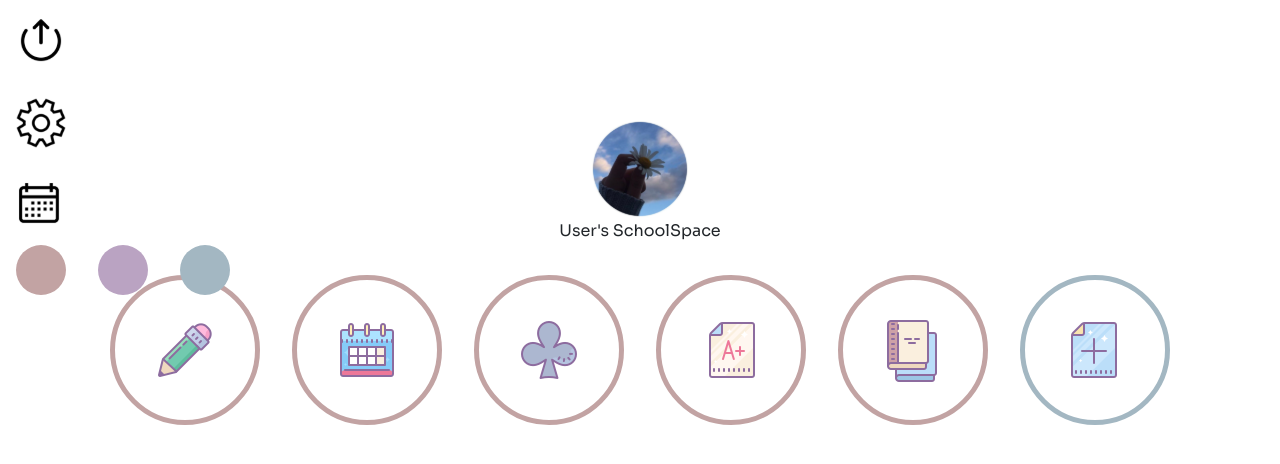
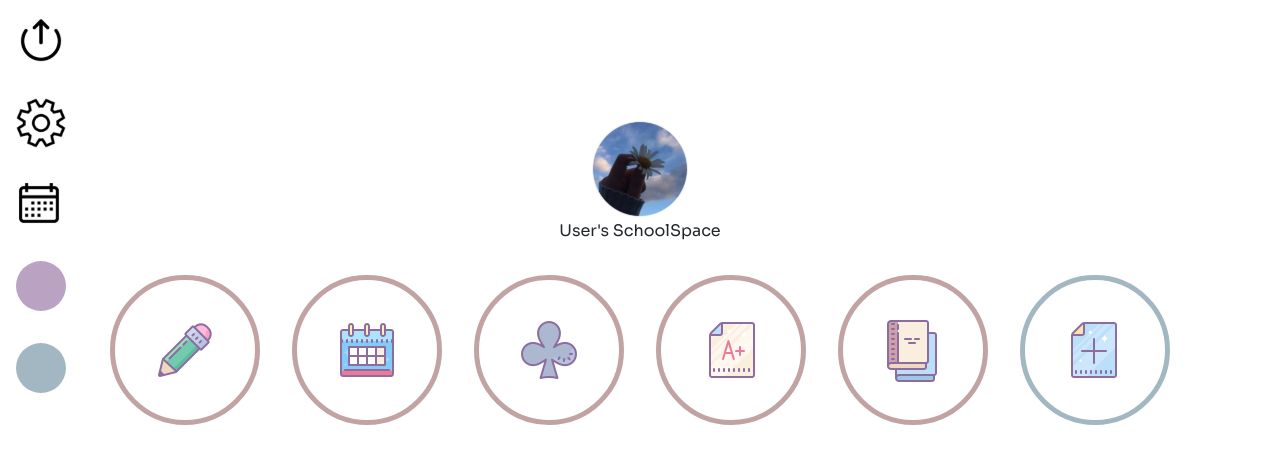
Before and after one commit to AlvarezKevin/Lifelyhood, a React (Create React App) app in the folder client/: page /school in a window 1280 px wide. Shown: the top 464 px of the page. Built offline with nearby package versions, Linux system fonts and the light colour scheme.

Commit message:
updated profile nav

```diff
--- a/client/src/components/ProfileNav/index.js
+++ b/client/src/components/ProfileNav/index.js
@@ -10,6 +10,17 @@ import { useLocation } from 'react-router-dom'
 
 const ProfileNav = () => {
   let location = useLocation();
+  let space1, space2;
+  if (location.pathname ==="/work") {
+    space1 = <NavLink to="/school"><img src={red} alt="nav_school" /></NavLink>;
+    space2 = <NavLink to="/personal"><img src={blue} alt="nav_personal" /></NavLink>;
+  } else if (location.pathname ==="/school") {
+    space1 = <NavLink to="/work"><img src={purple} alt="nav_work" /></NavLink>;
+    space2 = <NavLink to="/personal"><img src={blue} alt="nav_personal" /></NavLink>;
+  } else if (location.pathname ==="/personal") {
+    space1 = <NavLink to="/school"><img src={red} alt="nav_school" /></NavLink>;
+    space2 = <NavLink to="/work"><img src={purple} alt="nav_work" /></NavLink>;
+  }
 
   return (
     <>
@@ -17,13 +28,8 @@ const ProfileNav = () => {
             <NavLink to="/"><img src={logout} alt="log out" /></NavLink>
             <NavLink to="/"><img src={settings} alt="settings" /></NavLink>
             <NavLink to="/"><img src={calender} alt="calender" /></NavLink>
-            {location.pathname !=="/profile" &&
-              <div>
-                <NavLink to="/school"><img src={red} alt="nav_school" /></NavLink>
-                <NavLink to="/work"><img src={purple} alt="nav_work" /></NavLink>
-                <NavLink to="/personal"><img src={blue} alt="nav_personal" /></NavLink>
-              </div>
-            }
+            {space1}
+            {space2}
         </Nav>
     </>
   );
```
